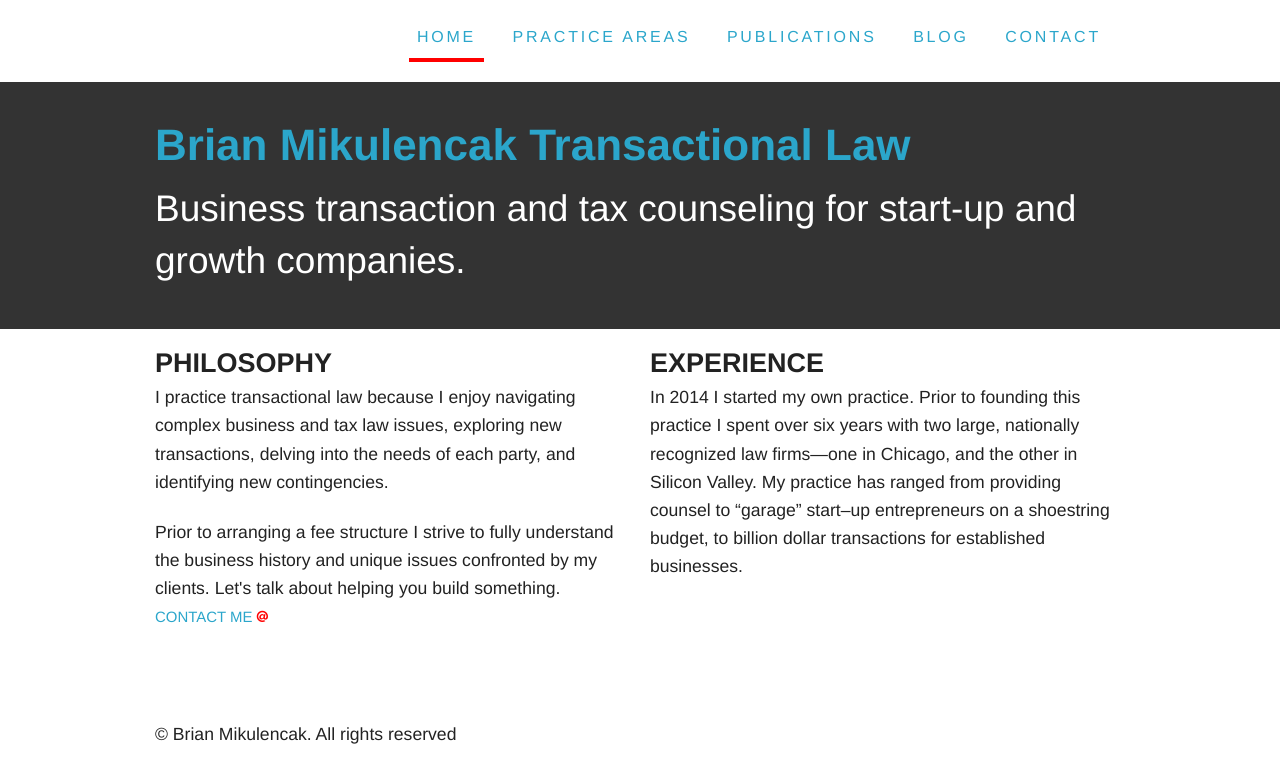
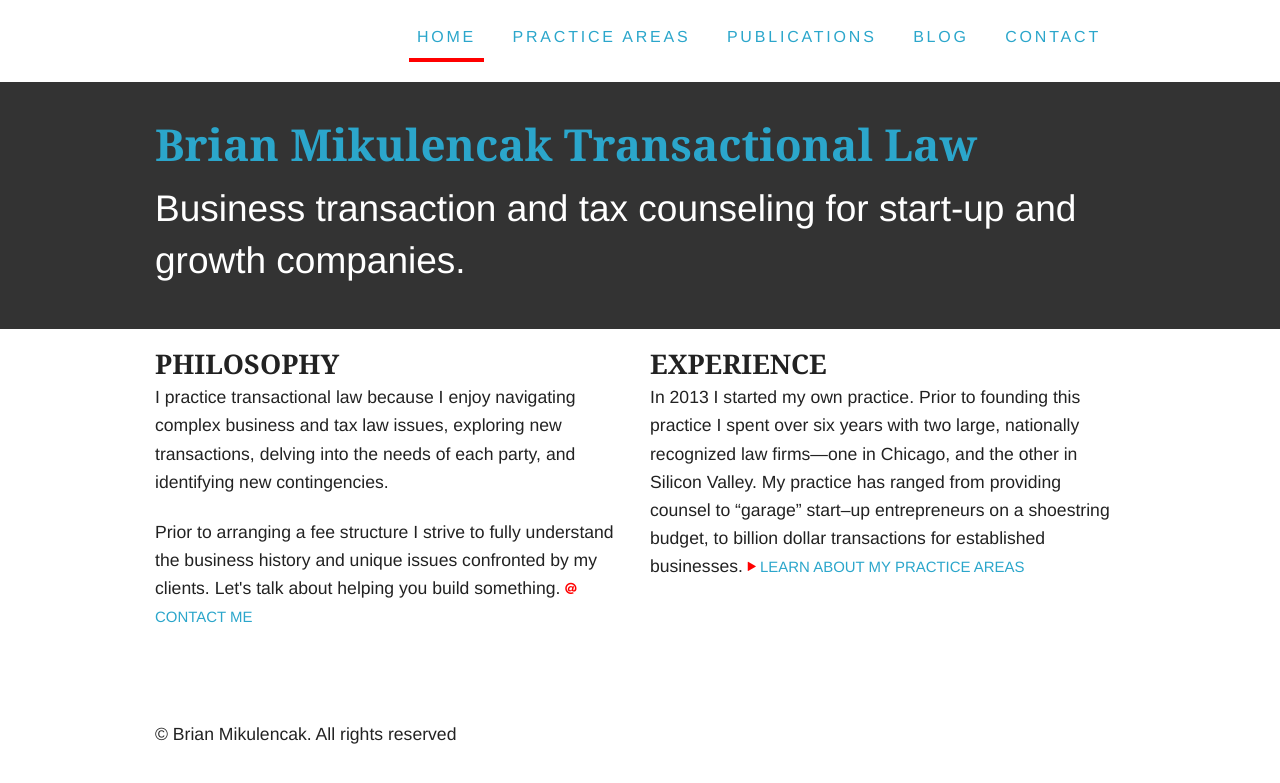
Before and after one commit to brianmik/bmaustinlaw, a Jekyll site: the page built from index.html, in a window 1280 px wide. Shown: the top 783 px of the page. Built offline with Jekyll 4.4.1, drawn with Linux system fonts in a browser that asks for light colours; Markdown is read by kramdown in place of the engine named in the settings.

Commit message:
Homepage design and development finalized

```diff
--- a/css/main.css
+++ b/css/main.css
@@ -7,7 +7,7 @@
 body {
 }
 
-h1, h3, {
+h1, h3 {
   font-family: Georgia, Serif;
 }
 
@@ -58,7 +58,7 @@ p {
   padding-top: 3em;
 }
 
-.site-name{
+.site-name {
   margin-bottom: 0;
   color: #333;
 }
--- a/index.html
+++ b/index.html
@@ -10,12 +10,12 @@ title: Brian Mikulencak
         <li>
           <h3 class="uppercase space-none">Philosophy</h3>
           <p>I practice transactional law because I enjoy navigating complex business and tax law issues, exploring new transactions, delving into the needs of each party, and identifying new contingencies.</p>
-          <p>Prior to arranging a fee structure I strive to fully understand the business history and unique issues confronted by my clients. Let's talk about helping you build something. <a class="uppercase small" href="contact.html">Contact me <i class="fi-at-sign red"></i></a></p>
+          <p>Prior to arranging a fee structure I strive to fully understand the business history and unique issues confronted by my clients. Let's talk about helping you build something. <a class="uppercase small" href="contact.html"><i class="fi-at-sign red"></i> Contact me</a></p>
         </li>
 
         <li>
           <h3 class="uppercase space-none">Experience</h3>
-          <p>In 2014 I started my own practice. Prior to founding this practice I spent over six years with two large, nationally recognized law firms&mdash;one in Chicago, and the other in Silicon Valley. My practice has ranged from providing counsel to &ldquo;garage&rdquo; start&ndash;up entrepreneurs on a shoestring budget, to billion dollar transactions for established businesses.</p>
+          <p>In 2013 I started my own practice. Prior to founding this practice I spent over six years with two large, nationally recognized law firms&mdash;one in Chicago, and the other in Silicon Valley. My practice has ranged from providing counsel to &ldquo;garage&rdquo; start&ndash;up entrepreneurs on a shoestring budget, to billion dollar transactions for established businesses. <a class="uppercase small" href="practice-areas.html"><i class="fi-play red"></i> Learn about my practice areas</a></p>
         </li>
       </ul>
     </div>
```
